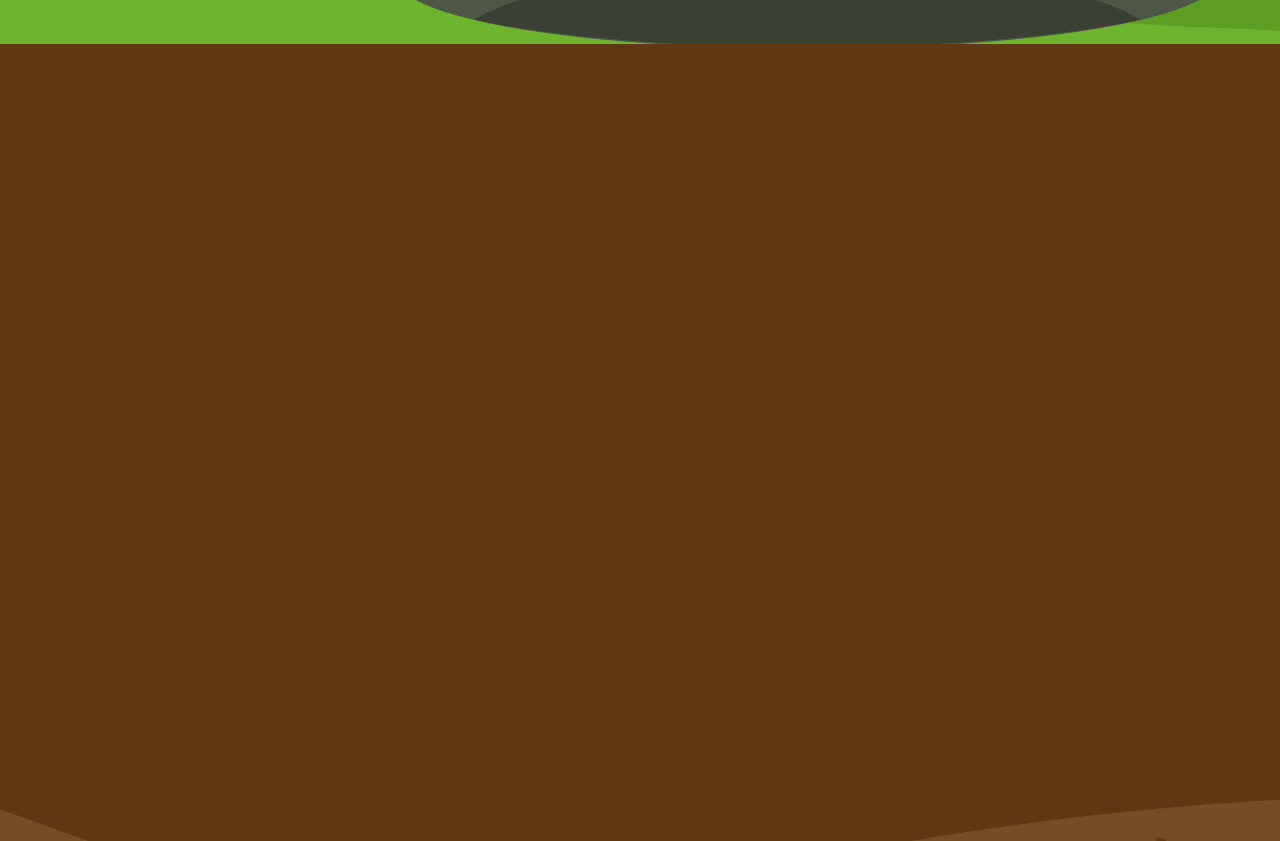
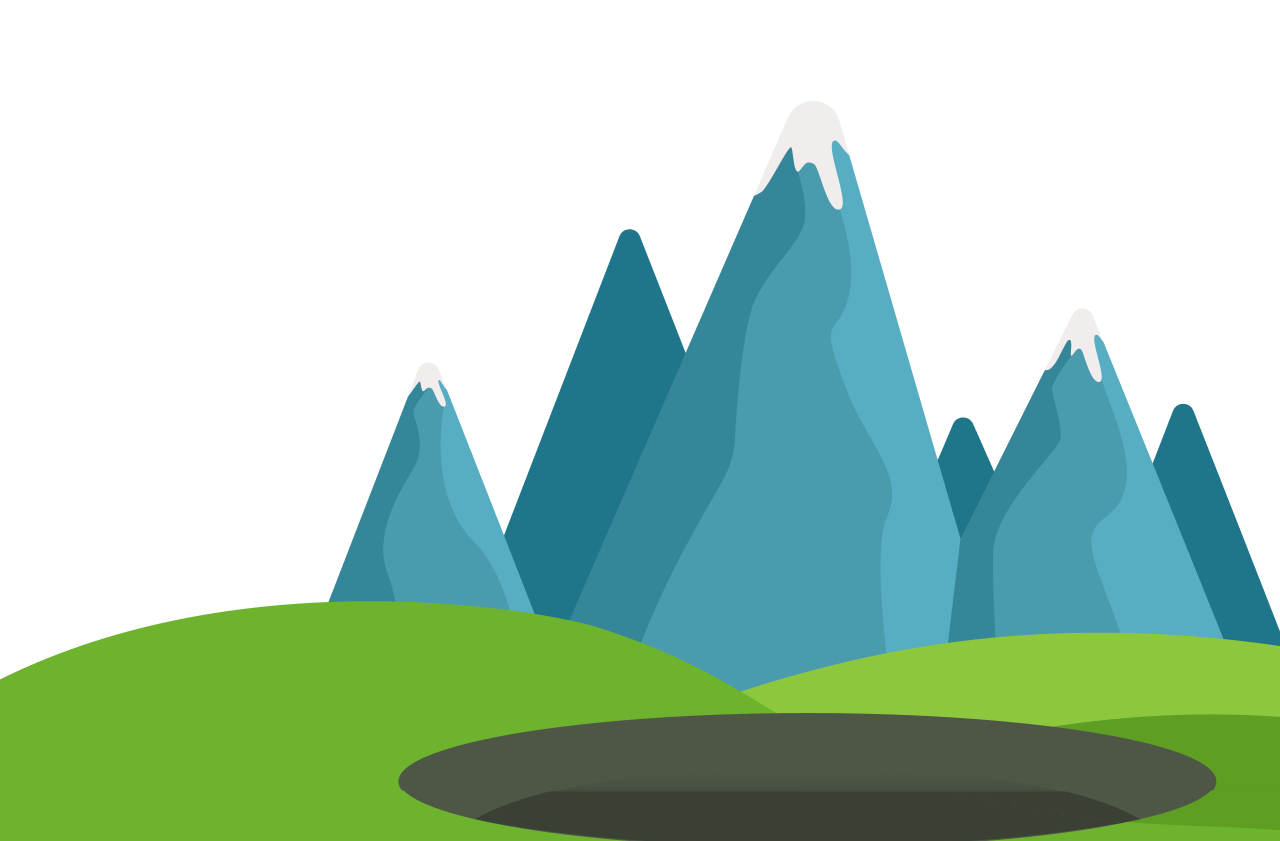
Before and after one commit to J-epicentre/portfolio, a React (Vite) app: page / in a window 1280 px wide. Shown: the part 1080-1921 px from the top of the page. Built offline with nearby package versions, Linux system fonts and the light colour scheme.

Commit message:
scroll animation 적용

```diff
--- a/src/components/ScrollAnimateSection/ScrollAnimateSection.tsx
+++ b/src/components/ScrollAnimateSection/ScrollAnimateSection.tsx
@@ -1,32 +1,64 @@
-import { useEffect } from 'react';
+import { useEffect, useRef, useState } from 'react';
 import Style from './ScrollAnimateStyle';
 import mountain from '../../assets/images/ground-01.png';
 import upperGround from '../../assets/images/ground-02.png';
 import upperGroundHalf1 from '../../assets/images/ground-03.png';
-import uppperGoundHalf2 from '../../assets/images/ground-04.png';
+import upperGroundHalf2 from '../../assets/images/ground-04.png';
 import underGround from '../../assets/images/ground-05 1.png';
 import flyingMan from '../../assets/images/flying_man.svg';
 
+interface IntersectionObserverEntry {
+  isIntersecting: boolean;
+  target: Element;
+}
+
 const ScrollAnimateSection: React.FC = () => {
-  const handleScroll = () => {
-    console.log('scroll');
-  };
+  const [isEntering, setEntering] = useState<boolean>(false);
+  const [isLeaving, setLeaving] = useState<boolean>(false);
+  const ref1 = useRef<HTMLImageElement>(null);
+  const ref2 = useRef<HTMLImageElement>(null);
 
   useEffect(() => {
-    window.addEventListener('scroll', handleScroll);
-    return () => window.removeEventListener('scroll', handleScroll);
+    const enteringCurrent = ref1.current;
+    const leavingCurrent = ref2.current;
+
+    const observer = new IntersectionObserver((entries: IntersectionObserverEntry[]) => {
+      entries.forEach(
+        (entry) => {
+          if (entry.target === enteringCurrent) {
+            setEntering(entry.isIntersecting);
+          } else if (entry.target === leavingCurrent) {
+            setLeaving(entry.isIntersecting);
+          }
+        },
+        { root: null, rootMargin: '600px 0 600px 0', threshold: 0.5 }
+      );
+    });
+
+    if (enteringCurrent) observer.observe(enteringCurrent);
+    if (leavingCurrent) observer.observe(leavingCurrent);
+
+    return () => {
+      if (enteringCurrent) observer.unobserve(enteringCurrent);
+      if (leavingCurrent) observer.unobserve(leavingCurrent);
+    };
   }, []);
 
   return (
     <>
-      <Style.UpperWrapper>
+      <Style.UpperWrapper ref={ref1}>
         <Style.Mountain src={mountain} alt='mountain' />
         <Style.UpperGround src={upperGround} alt='upperGround' />
-        <Style.FlyingMan src={flyingMan} alt='flyingMan' />
+        <Style.FlyingMan
+          $isEnter={isEntering}
+          $isLeave={isLeaving}
+          src={flyingMan}
+          alt='flyingMan'
+        />
         <Style.UpperGroundHalf1 src={upperGroundHalf1} alt='upperGroundHalf1' />
-        <Style.UpperGroundHalf2 src={uppperGoundHalf2} alt='uppperGoundHalf2' />
+        <Style.UpperGroundHalf2 src={upperGroundHalf2} alt='uppperGoundHalf2' />
       </Style.UpperWrapper>
-      <Style.UnderWrapper>
+      <Style.UnderWrapper ref={ref2}>
         <Style.UnderGround src={underGround} alt='underGround' />
       </Style.UnderWrapper>
     </>
--- a/src/components/ScrollAnimateSection/ScrollAnimateStyle.ts
+++ b/src/components/ScrollAnimateSection/ScrollAnimateStyle.ts
@@ -1,4 +1,25 @@
-import styled from 'styled-components';
+import styled, { css, keyframes } from 'styled-components';
+
+interface FlyingManProps {
+  $isEnter: boolean;
+  $isLeave: boolean;
+}
+
+const leafFall = keyframes`
+  0% {
+    transform: translate(-120%, 0) rotate(5deg);
+  } 20% {
+    transform: translate(-118%, 60%) scale(0.9) rotate(-5deg);
+  } 40% {
+    transform: translate(-123%, 120%) scale(0.8) rotate(5deg);
+  } 60% {
+    transform: translate(-118%, 180%) scale(0.7) rotate(-5deg);
+  } 80% {
+    transform: translate(-120%, 240%) scale(0.6) rotate(0deg);
+  } 100% {
+    transform: translate(-120%, 450%) scale(0.6) rotate(0deg);
+  }
+`;
 
 const UpperWrapper = styled.div`
   position: relative;
@@ -23,14 +44,27 @@ const UpperGroundHalf1 = styled.img`
 
 const UpperGroundHalf2 = styled.img`
   position: absolute;
-  top: 34px;
+  top: 33px;
 `;
 
-const FlyingMan = styled.img`
+const FlyingMan = styled.img<FlyingManProps>`
   position: absolute;
   top: 50px;
   right: -500px;
-  transform: translate(-900px, 900px) scale(0.7);
+  transform: translate(0, 0) scale(1);
+  transition: all 2s ease;
+  ${({ $isEnter }) =>
+    $isEnter &&
+    css`
+      transform: translate(-120%, 0);
+      transition: transform 2s ease;
+    `}
+  ${({ $isLeave }) =>
+    $isLeave &&
+    css`
+      transform: translate(-120%, 500%) scale(0.6);
+      animation: ${leafFall} 3s ease-out;
+    `}
 `;
 
 const UnderWrapper = styled.div`
--- a/src/index.css
+++ b/src/index.css
@@ -2,7 +2,7 @@
 
 html {
   font-family: 'Inter', 'Noto Sans KR', sans-serif;
-  color-scheme: light dark;
+  /* color-scheme: light dark; */
 }
 body {
   margin: 0 auto;
--- a/src/layout/Layout.tsx
+++ b/src/layout/Layout.tsx
@@ -46,6 +46,7 @@ const Header = styled.header`
   width: 100%;
   position: sticky;
   top: 0;
+  margin-bottom: 100vh;
   z-index: 100;
   & > h1 {
     & > a {
```
